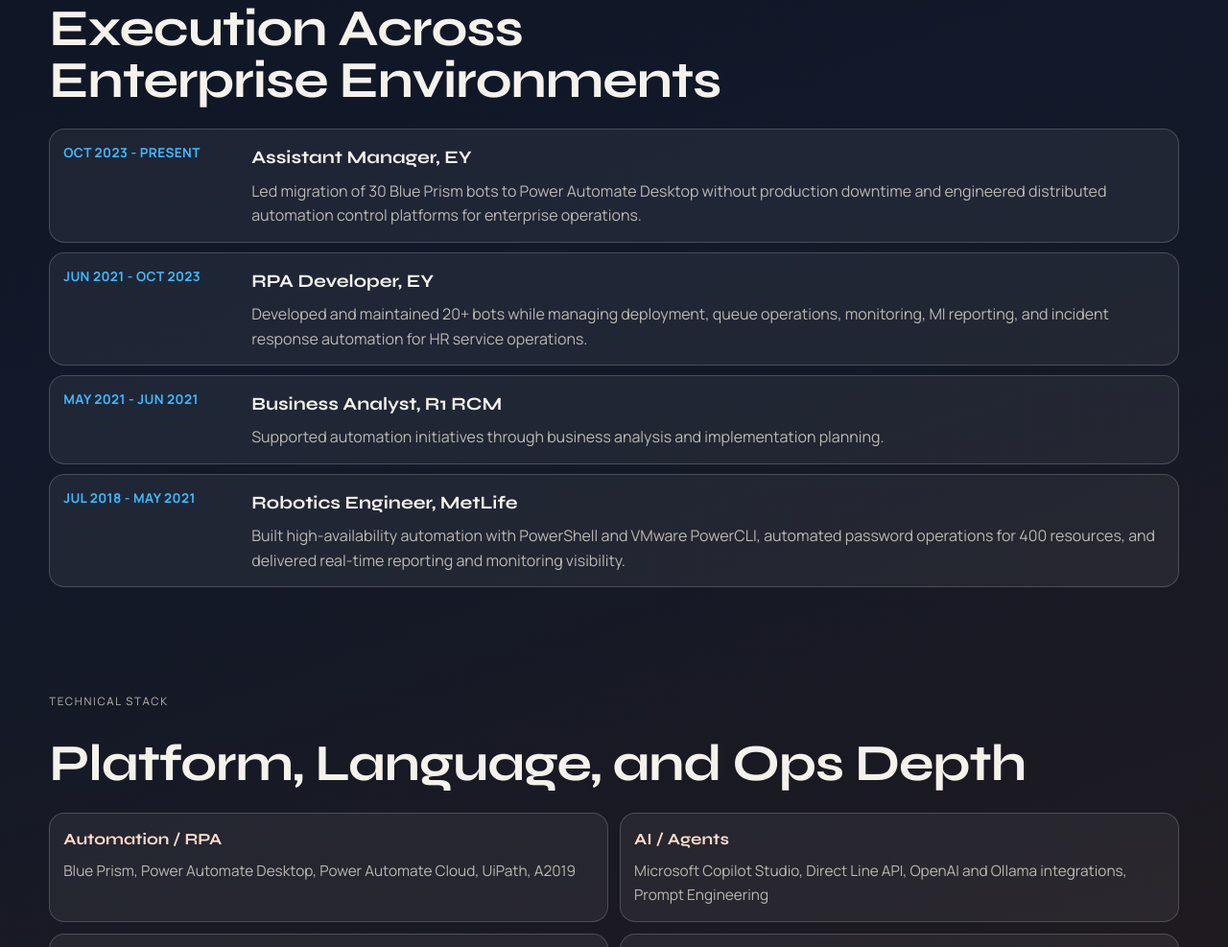
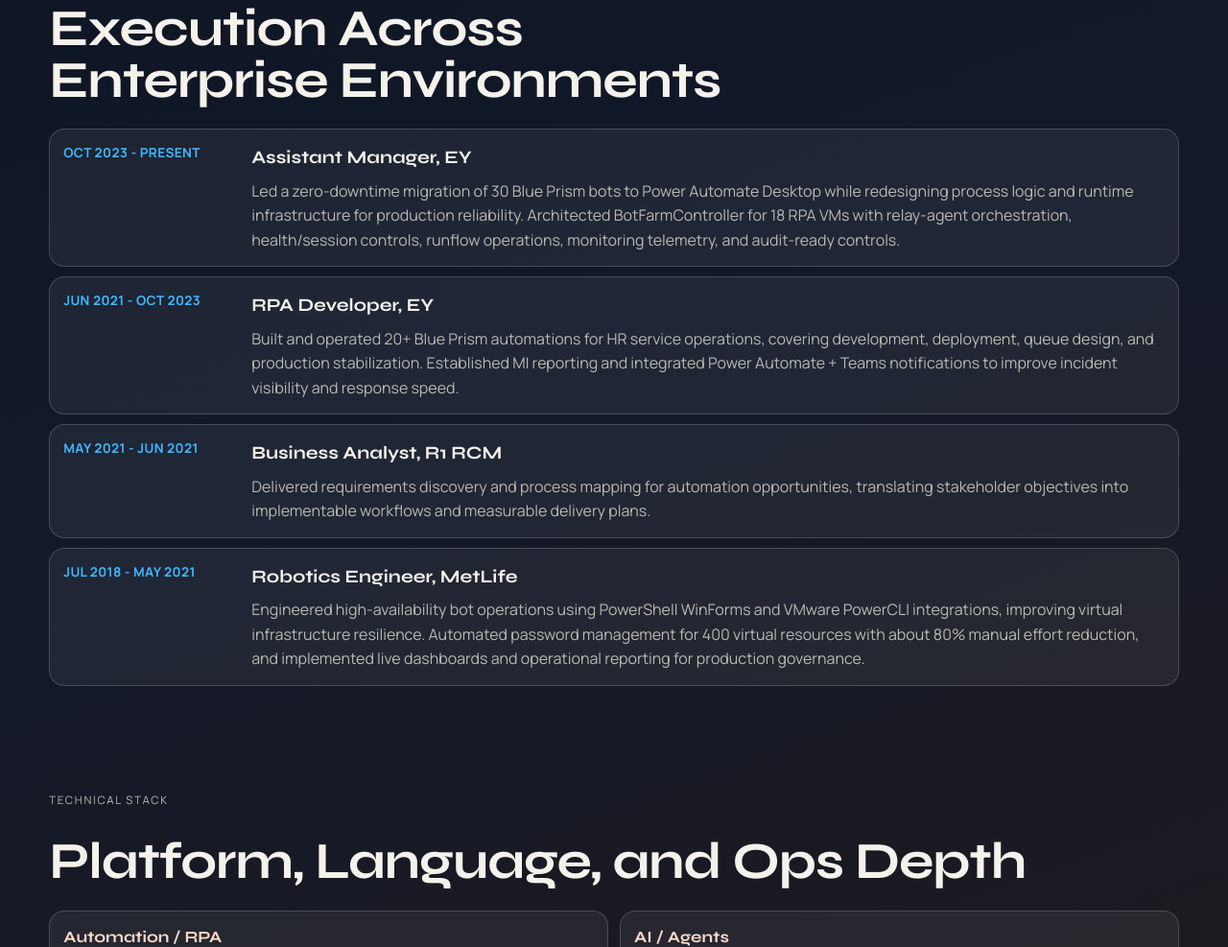
Before and after one commit to pashupatimishra20/pashupati-resume-portfolio, a plain HTML site: page index.html in a window 1280 px wide. Shown: the part 2310-3297 px from the top of the page at 96% size. Drawn offline with Linux system fonts and the light colour scheme.

Commit message:
Improve employment descriptions with stronger outcomes and scope

```diff
--- a/index.html
+++ b/index.html
@@ -695,28 +695,28 @@
           <p class="timeline-time">Oct 2023 - Present</p>
           <div class="timeline-body">
             <h3>Assistant Manager, EY</h3>
-            <p>Led migration of 30 Blue Prism bots to Power Automate Desktop without production downtime and engineered distributed automation control platforms for enterprise operations.</p>
+            <p>Led a zero-downtime migration of 30 Blue Prism bots to Power Automate Desktop while redesigning process logic and runtime infrastructure for production reliability. Architected BotFarmController for 18 RPA VMs with relay-agent orchestration, health/session controls, runflow operations, monitoring telemetry, and audit-ready controls.</p>
           </div>
         </article>
         <article class="timeline-item">
           <p class="timeline-time">Jun 2021 - Oct 2023</p>
           <div class="timeline-body">
             <h3>RPA Developer, EY</h3>
-            <p>Developed and maintained 20+ bots while managing deployment, queue operations, monitoring, MI reporting, and incident response automation for HR service operations.</p>
+            <p>Built and operated 20+ Blue Prism automations for HR service operations, covering development, deployment, queue design, and production stabilization. Established MI reporting and integrated Power Automate + Teams notifications to improve incident visibility and response speed.</p>
           </div>
         </article>
         <article class="timeline-item">
           <p class="timeline-time">May 2021 - Jun 2021</p>
           <div class="timeline-body">
             <h3>Business Analyst, R1 RCM</h3>
-            <p>Supported automation initiatives through business analysis and implementation planning.</p>
+            <p>Delivered requirements discovery and process mapping for automation opportunities, translating stakeholder objectives into implementable workflows and measurable delivery plans.</p>
           </div>
         </article>
         <article class="timeline-item">
           <p class="timeline-time">Jul 2018 - May 2021</p>
           <div class="timeline-body">
             <h3>Robotics Engineer, MetLife</h3>
-            <p>Built high-availability automation with PowerShell and VMware PowerCLI, automated password operations for 400 resources, and delivered real-time reporting and monitoring visibility.</p>
+            <p>Engineered high-availability bot operations using PowerShell WinForms and VMware PowerCLI integrations, improving virtual infrastructure resilience. Automated password management for 400 virtual resources with about 80% manual effort reduction, and implemented live dashboards and operational reporting for production governance.</p>
           </div>
         </article>
       </div>
```
